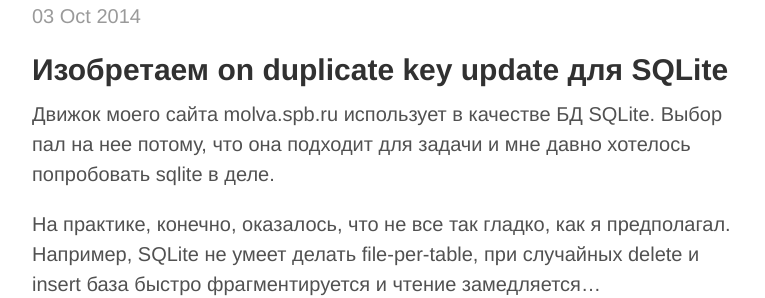
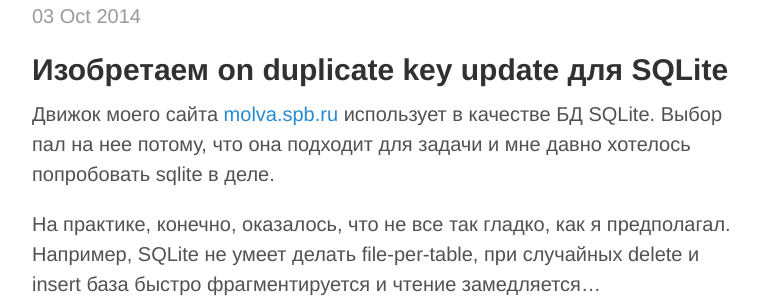
Before and after one commit to lonlylocly/lonlylocly.github.io, a Jekyll site: the page built from _posts/2014-10-03-SQLite-on-duplicate-key-update.md, in a window 1280 px wide and 900 px high. Shown: the part 230-528 px from the top of the window, without its empty margins (248-1013 px from the left). Built offline with Jekyll 4.4.1, drawn with Linux system fonts in a browser that asks for light colours; Markdown is read by kramdown in place of the engine named in the settings; part of the change alters nothing that is shown.

```diff
--- a/_posts/2014-10-03-SQLite-on-duplicate-key-update.md
+++ b/_posts/2014-10-03-SQLite-on-duplicate-key-update.md
@@ -5,7 +5,7 @@ title: Изобретаем on duplicate key update для SQLite
 
 ##Изобретаем on duplicate key update для SQLite
 
-Движок моего сайта molva.spb.ru использует в качестве БД SQLite. Выбор пал на нее потому, что она подходит для задачи и мне давно хотелось попробовать sqlite в деле.
+Движок моего сайта [molva.spb.ru](molva.spb.ru) использует в качестве БД SQLite. Выбор пал на нее потому, что она подходит для задачи и мне давно хотелось попробовать sqlite в деле.
 
 На практике, конечно, оказалось, что не все так гладко, как я предполагал. Например, SQLite не умеет делать file-per-table, при случайных delete и insert база быстро фрагментируется и чтение замедляется...
 
```
